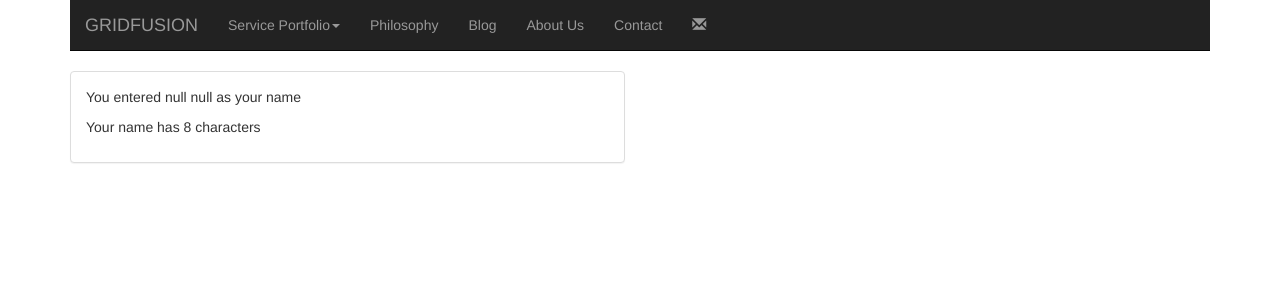
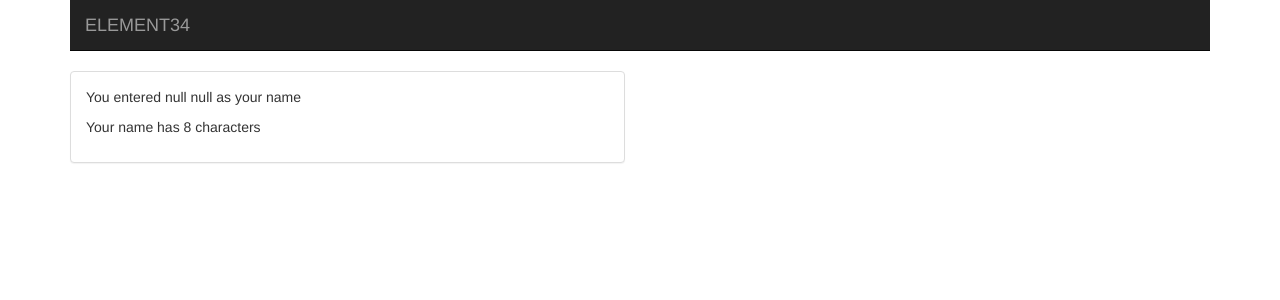
Before and after one commit to gridfusion-trainings/cditraining, a Java web app: page /process.do in a window 1280 px wide. Shown: the top 300 px of the page. Run offline with Tomcat 11, a stand-in JSP engine, Linux system fonts and the light colour scheme; some libraries are stand-ins or nearby versions.

Commit message:
removed parts of header

```diff
--- a/src/main/webapp/result.jsp
+++ b/src/main/webapp/result.jsp
@@ -32,35 +32,8 @@
                         <span class="icon-bar"></span>
                         <span class="icon-bar"></span>
                     </button>
-                    <a class="navbar-brand">GRIDFUSION</a>
-                </div>
-
-                <div class="navbar-collapse collapse">
-                    <ul class="nav navbar-nav">
-                        <!--<li class="active"><a href="#">Home</a></li>-->
-                        <li class="dropdown">
-                            <a href="#" class="dropdown-toggle" data-toggle="dropdown">Service Portfolio<b class="caret"></b></a>
-                            <ul class="dropdown-menu">
-                                <li><a href="#consulting">Consulting</a></li>
-                                <li><a href="#managementcoaching">Management Coaching</a></li>
-                                <li><a href="#assessments">Assessments</a></li>
-                                <li><a href="#proofofconcepts">Proof of Concepts</a></li>
-                                <li><a href="#training">Training</a></li>
-                                <!--
-                                <li class="divider"></li>
-                                <li class="dropdown-header">Nav header</li>
-                                <li><a href="#">Separated link</a></li>
-                                <li><a href="#">One more separated link</a></li>
-                                -->
-                            </ul>
-                        </li>
-                        <li><a href="#philosophy">Philosophy</a></li>
-                        <li><a href="http://gridfusion.net/blog">Blog</a></li>
-                        <li><a href="#about">About Us</a></li>
-                        <li><a href="#contact">Contact</a></li>
-                        <li><a href="mailto:info@gridfusion.net"><span class="glyphicon glyphicon-envelope"></span></a></li>
-                    </ul>
-                </div>
+                    <a class="navbar-brand">ELEMENT34</a>
+                </div
             </div>
         </div>
 
```
Also changed, not shown: src/main/webapp/index.jsp (+1 -27 lines), 1 other file.
